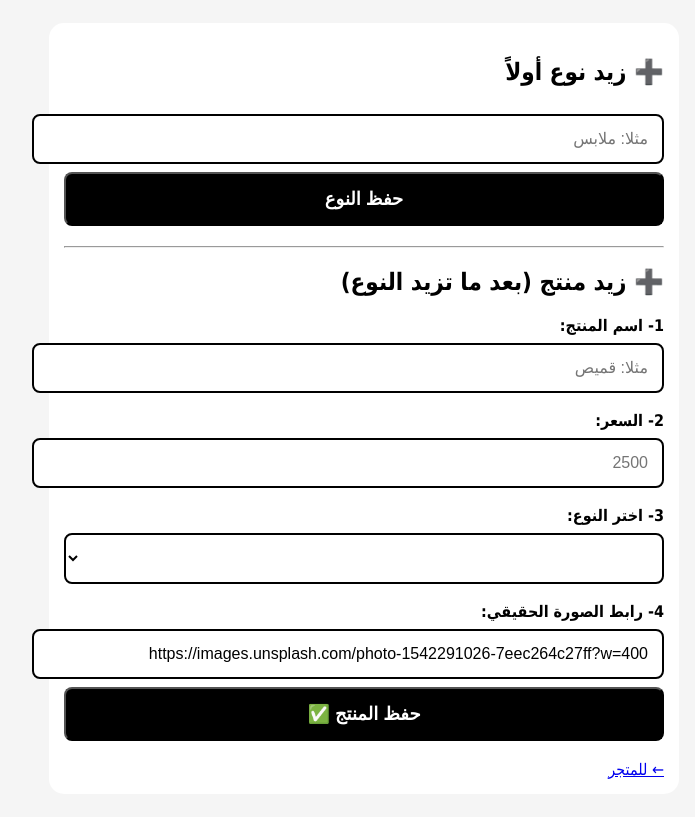
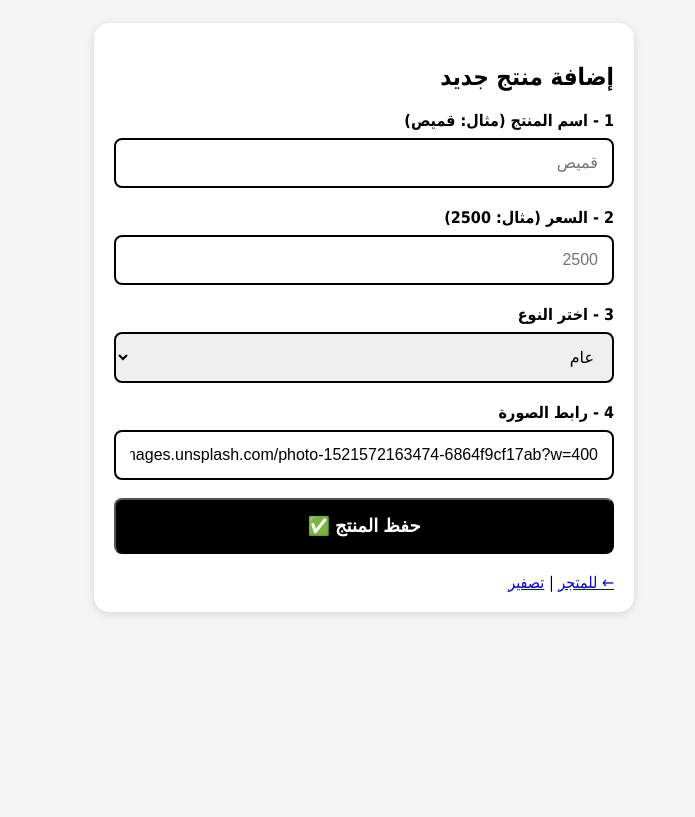
Before and after one commit to aissa1401r-design/matdjar_store, a Flask app: page /admin in a window 1280 px wide. Shown: the whole page, without its empty margins (276-971 px from the left). After the commit the page ends 615 px from the top, so only its background shows below. Run offline with Flask 3, Linux system fonts and the light colour scheme; the visitor is signed in with stand-in values (Sample User, id 1); lists and menus that the app fills with data are empty.

Commit message:
Update admin.html

```diff
--- a/templates/admin.html
+++ b/templates/admin.html
@@ -1,18 +1,24 @@
-<!DOCTYPE html><html dir="rtl" lang="ar"><head><meta charset="utf-8"><meta name="viewport" content="width=device-width, initial-scale=1"><title>الإدارة</title>
-<style>body{font-family:Tahoma;background:#f5f5f5;direction:rtl;padding:15px}.admin-wrap{max-width:600px;margin:auto;background:white;padding:15px;border-radius:15px}input,select{width:100%;padding:14px;margin:8px 0;border:2px solid #000;border-radius:8px;background:#fff;color:#000;font-size:16px}button{width:100%;padding:14px;background:black;color:white;font-weight:bold;border-radius:8px;font-size:18px}.card{display:flex;gap:10px;align-items:center;background:#eee;padding:10px;border-radius:10px;margin:6px 0}.card img{width:50px;height:50px;object-fit:cover;border-radius:8px}.del{background:red;color:white;padding:8px 12px;border-radius:6px;text-decoration:none}label{font-weight:bold;margin-top:10px;display:block;color:#000}</style>
-</head><body><div class="admin-wrap">
-<h2>➕ زيد نوع أولاً</h2>
-<form method="post" action="/admin/add_cat"><input name="name" placeholder="مثلا: ملابس" required><button>حفظ النوع</button></form>
-{% for c in cats %}<div class="card"><div style="flex:1">{{c[1]}} (ID:{{c[0]}})</div><a class="del" href="/admin/del_cat/{{c[0]}}">حذف</a></div>{% endfor %}
+<!DOCTYPE html>
+<html dir="rtl" lang="ar"><head><meta charset="utf-8"><meta name="viewport" content="width=device-width,initial-scale=1"><title>الإدارة</title>
+<style>body{font-family:Tahoma;background:#f5f5f5;direction:rtl;padding:15px}.box{max-width:500px;margin:auto;background:#fff;padding:20px;border-radius:15px;box-shadow:0 2px 10px #0002}input,select{width:100%;padding:14px;margin:8px 0;border:2px solid #000;border-radius:8px;font-size:16px;box-sizing:border-box}button{width:100%;padding:15px;background:#000;color:#fff;font-weight:bold;border-radius:8px;font-size:18px;margin-top:10px}label{font-weight:bold;display:block;margin-top:12px}</style></head><body>
+<div class="box">
+<h2>إضافة منتج جديد</h2>
+<form method="post" action="/admin/add_prod">
+<label>1 - اسم المنتج (مثال: قميص)</label>
+<input name="name" type="text" placeholder="قميص" required>
 
-<hr style="margin:20px 0">
-<h2>➕ زيد منتج (بعد ما تزيد النوع)</h2>
-<form method="post" action="/admin/add_prod">
-<label>1- اسم المنتج:</label><input name="name" placeholder="مثلا: قميص" required>
-<label>2- السعر:</label><input name="price" type="number" placeholder="2500" required>
-<label>3- اختر النوع:</label><select name="cat_id" required>{% for c in cats %}<option value="{{c[0]}}">{{c[1]}}</option>{% endfor %}</select>
-<label>4- رابط الصورة الحقيقي:</label><input name="image" value="https://images.unsplash.com/photo-1542291026-7eec264c27ff?w=400" required>
+<label>2 - السعر (مثال: 2500)</label>
+<input name="price" type="number" placeholder="2500" required>
+
+<label>3 - اختر النوع</label>
+<select name="cat_id" required>
+{% for c in cats %}<option value="{{c[0]}}">{{c[1]}}</option>{% else %}<option value="1">عام</option>{% endfor %}
+</select>
+
+<label>4 - رابط الصورة</label>
+<input name="image" type="url" value="https://images.unsplash.com/photo-1521572163474-6864f9cf17ab?w=400" required>
+
 <button>حفظ المنتج ✅</button>
 </form>
-<br><a href="/">← للمتجر</a>
+<br><a href="/">← للمتجر</a> | <a href="/seed">تصفير</a>
 </div></body></html>
```
